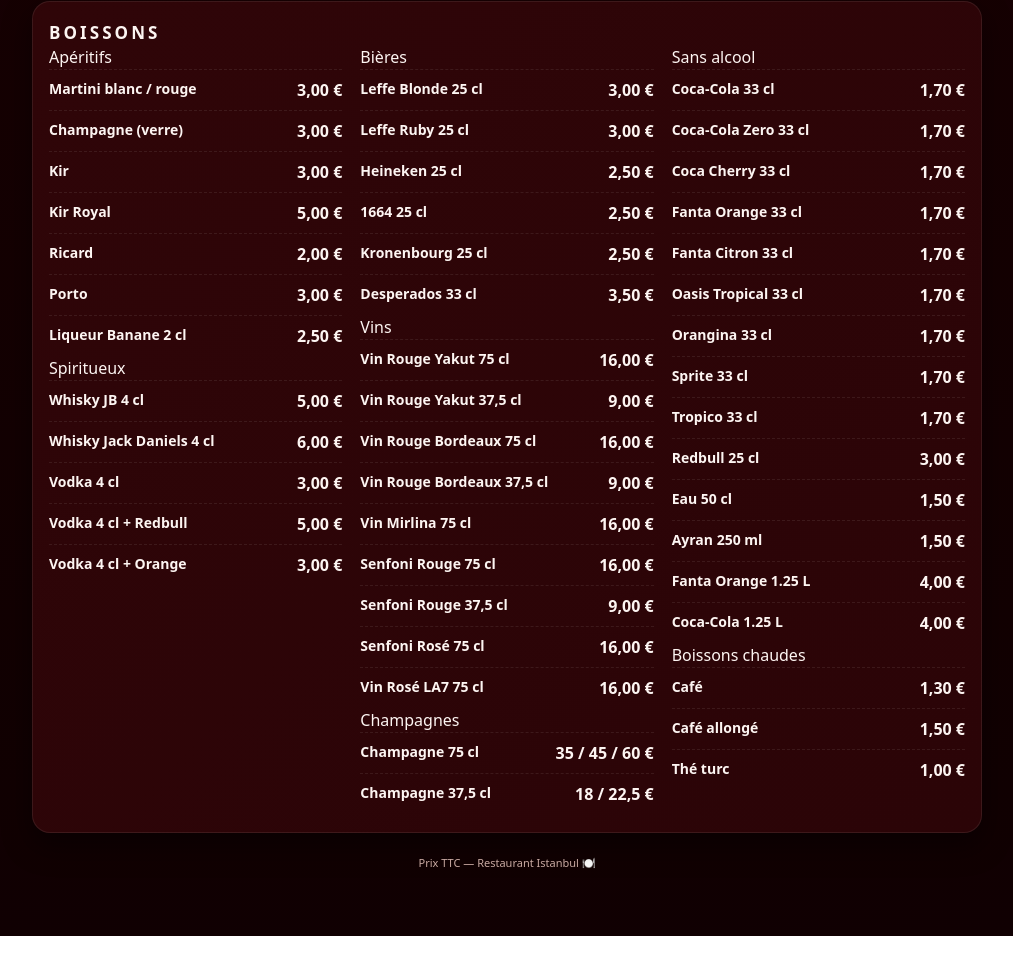
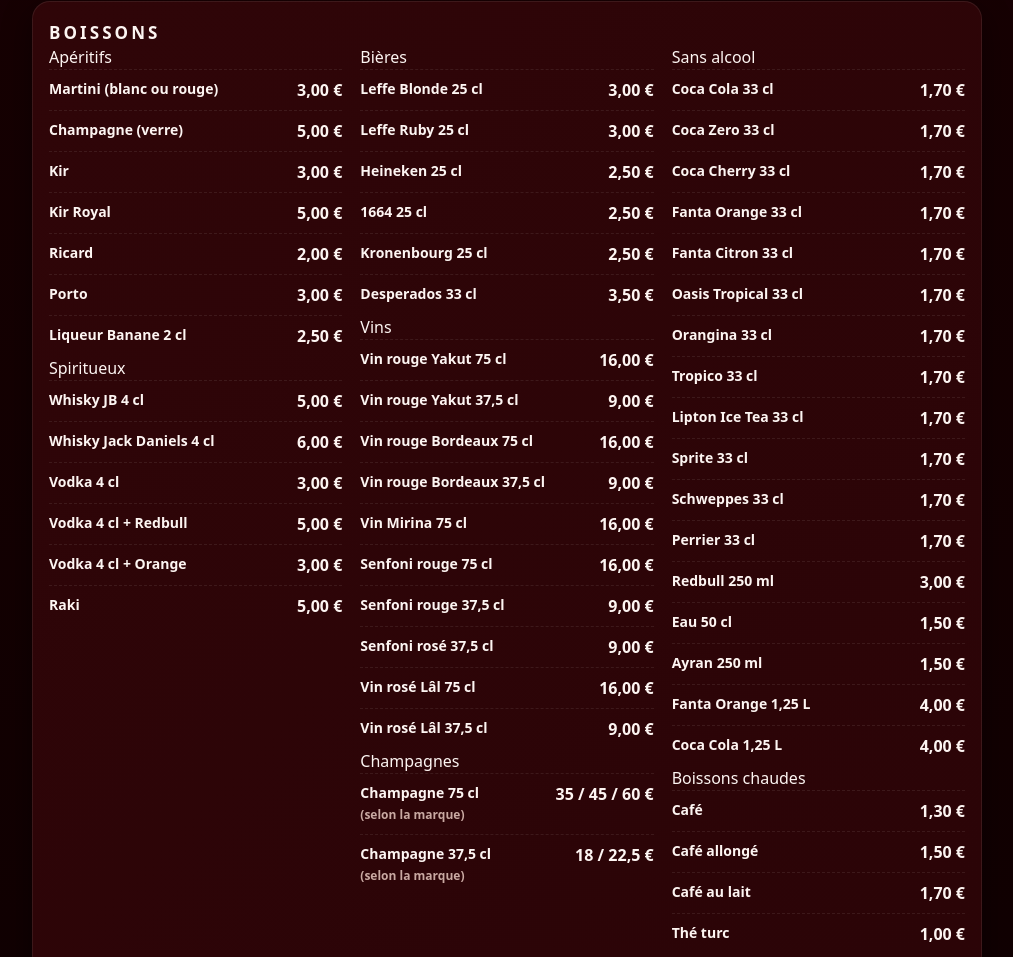
Before and after one commit to RestaurantIstanbul/Menu, a plain HTML site: page index.html in a window 1280 px wide. Shown: the part 3173-4130 px from the top of the page, without its empty margins (133-1146 px from the left). Before the commit the page ends 4109 px from the top, so only its background shows below. Drawn offline with Linux system fonts and the light colour scheme.

Commit message:
Update index.html

```diff
--- a/index.html
+++ b/index.html
@@ -538,93 +538,211 @@
 
   <div class="columns-3">
 
-    <!-- APERITIFS -->
+    <!-- APÉRITIFS & SPIRITUEUX -->
     <div>
       <div class="sub-heading">Apéritifs</div>
-      <div class="item"><div class="item-main"><div class="item-title">Martini blanc / rouge</div></div><div class="item-price">3,00 €</div></div>
-      <div class="item"><div class="item-main"><div class="item-title">Champagne (verre)</div></div><div class="item-price">3,00 €</div></div>
-      <div class="item"><div class="item-main"><div class="item-title">Kir</div></div><div class="item-price">3,00 €</div></div>
-      <div class="item"><div class="item-main"><div class="item-title">Kir Royal</div></div><div class="item-price">5,00 €</div></div>
-      <div class="item"><div class="item-main"><div class="item-title">Ricard</div></div><div class="item-price">2,00 €</div></div>
-      <div class="item"><div class="item-main"><div class="item-title">Porto</div></div><div class="item-price">3,00 €</div></div>
-      <div class="item"><div class="item-main"><div class="item-title">Liqueur Banane 2 cl</div></div><div class="item-price">2,50 €</div></div>
+
+      <div class="item">
+        <div class="item-main"><div class="item-title">Martini (blanc ou rouge)</div></div>
+        <div class="item-price">3,00 €</div>
+      </div>
+
+      <div class="item">
+        <div class="item-main"><div class="item-title">Champagne (verre)</div></div>
+        <div class="item-price">5,00 €</div>
+      </div>
+
+      <div class="item">
+        <div class="item-main"><div class="item-title">Kir</div></div>
+        <div class="item-price">3,00 €</div>
+      </div>
+
+      <div class="item">
+        <div class="item-main"><div class="item-title">Kir Royal</div></div>
+        <div class="item-price">5,00 €</div>
+      </div>
+
+      <div class="item">
+        <div class="item-main"><div class="item-title">Ricard</div></div>
+        <div class="item-price">2,00 €</div>
+      </div>
+
+      <div class="item">
+        <div class="item-main"><div class="item-title">Porto</div></div>
+        <div class="item-price">3,00 €</div>
+      </div>
+
+      <div class="item">
+        <div class="item-main"><div class="item-title">Liqueur Banane 2 cl</div></div>
+        <div class="item-price">2,50 €</div>
+      </div>
 
       <div class="sub-heading">Spiritueux</div>
 
-      <div class="item"><div class="item-main"><div class="item-title">Whisky JB 4 cl</div></div><div class="item-price">5,00 €</div></div>
-      <div class="item"><div class="item-main"><div class="item-title">Whisky Jack Daniels 4 cl</div></div><div class="item-price">6,00 €</div></div>
+      <div class="item">
+        <div class="item-main"><div class="item-title">Whisky JB 4 cl</div></div>
+        <div class="item-price">5,00 €</div>
+      </div>
 
-      <div class="item"><div class="item-main"><div class="item-title">Vodka 4 cl</div></div><div class="item-price">3,00 €</div></div>
+      <div class="item">
+        <div class="item-main"><div class="item-title">Whisky Jack Daniels 4 cl</div></div>
+        <div class="item-price">6,00 €</div>
+      </div>
 
-      <div class="item"><div class="item-main"><div class="item-title">Vodka 4 cl + Redbull</div></div><div class="item-price">5,00 €</div></div>
+      <div class="item">
+        <div class="item-main"><div class="item-title">Vodka 4 cl</div></div>
+        <div class="item-price">3,00 €</div>
+      </div>
 
-      <div class="item"><div class="item-main"><div class="item-title">Vodka 4 cl + Orange</div></div><div class="item-price">3,00 €</div></div>
+      <div class="item">
+        <div class="item-main"><div class="item-title">Vodka 4 cl + Redbull</div></div>
+        <div class="item-price">5,00 €</div>
+      </div>
 
+      <div class="item">
+        <div class="item-main"><div class="item-title">Vodka 4 cl + Orange</div></div>
+        <div class="item-price">3,00 €</div>
+      </div>
+
+      <div class="item">
+        <div class="item-main"><div class="item-title">Raki</div></div>
+        <div class="item-price">5,00 €</div>
+      </div>
     </div>
 
-    <!-- BIÈRES + VINS -->
+    <!-- BIÈRES, VINS, CHAMPAGNES -->
     <div>
       <div class="sub-heading">Bières</div>
 
-      <div class="item"><div class="item-main"><div class="item-title">Leffe Blonde 25 cl</div></div><div class="item-price">3,00 €</div></div>
-      <div class="item"><div class="item-main"><div class="item-title">Leffe Ruby 25 cl</div></div><div class="item-price">3,00 €</div></div>
-      <div class="item"><div class="item-main"><div class="item-title">Heineken 25 cl</div></div><div class="item-price">2,50 €</div></div>
-      <div class="item"><div class="item-main"><div class="item-title">1664 25 cl</div></div><div class="item-price">2,50 €</div></div>
-      <div class="item"><div class="item-main"><div class="item-title">Kronenbourg 25 cl</div></div><div class="item-price">2,50 €</div></div>
-      <div class="item"><div class="item-main"><div class="item-title">Desperados 33 cl</div></div><div class="item-price">3,50 €</div></div>
+      <div class="item">
+        <div class="item-main"><div class="item-title">Leffe Blonde 25 cl</div></div>
+        <div class="item-price">3,00 €</div>
+      </div>
+
+      <div class="item">
+        <div class="item-main"><div class="item-title">Leffe Ruby 25 cl</div></div>
+        <div class="item-price">3,00 €</div>
+      </div>
+
+      <div class="item">
+        <div class="item-main"><div class="item-title">Heineken 25 cl</div></div>
+        <div class="item-price">2,50 €</div>
+      </div>
+
+      <div class="item">
+        <div class="item-main"><div class="item-title">1664 25 cl</div></div>
+        <div class="item-price">2,50 €</div>
+      </div>
+
+      <div class="item">
+        <div class="item-main"><div class="item-title">Kronenbourg 25 cl</div></div>
+        <div class="item-price">2,50 €</div>
+      </div>
+
+      <div class="item">
+        <div class="item-main"><div class="item-title">Desperados 33 cl</div></div>
+        <div class="item-price">3,50 €</div>
+      </div>
 
       <div class="sub-heading">Vins</div>
 
-      <div class="item"><div class="item-main"><div class="item-title">Vin Rouge Yakut 75 cl</div></div><div class="item-price">16,00 €</div></div>
-      <div class="item"><div class="item-main"><div class="item-title">Vin Rouge Yakut 37,5 cl</div></div><div class="item-price">9,00 €</div></div>
+      <div class="item">
+        <div class="item-main"><div class="item-title">Vin rouge Yakut 75 cl</div></div>
+        <div class="item-price">16,00 €</div>
+      </div>
 
-      <div class="item"><div class="item-main"><div class="item-title">Vin Rouge Bordeaux 75 cl</div></div><div class="item-price">16,00 €</div></div>
-      <div class="item"><div class="item-main"><div class="item-title">Vin Rouge Bordeaux 37,5 cl</div></div><div class="item-price">9,00 €</div></div>
+      <div class="item">
+        <div class="item-main"><div class="item-title">Vin rouge Yakut 37,5 cl</div></div>
+        <div class="item-price">9,00 €</div>
+      </div>
 
-      <div class="item"><div class="item-main"><div class="item-title">Vin Mirlina 75 cl</div></div><div class="item-price">16,00 €</div></div>
+      <div class="item">
+        <div class="item-main"><div class="item-title">Vin rouge Bordeaux 75 cl</div></div>
+        <div class="item-price">16,00 €</div>
+      </div>
 
-      <div class="item"><div class="item-main"><div class="item-title">Senfoni Rouge 75 cl</div></div><div class="item-price">16,00 €</div></div>
-      <div class="item"><div class="item-main"><div class="item-title">Senfoni Rouge 37,5 cl</div></div><div class="item-price">9,00 €</div></div>
+      <div class="item">
+        <div class="item-main"><div class="item-title">Vin rouge Bordeaux 37,5 cl</div></div>
+        <div class="item-price">9,00 €</div>
+      </div>
 
-      <div class="item"><div class="item-main"><div class="item-title">Senfoni Rosé 75 cl</div></div><div class="item-price">16,00 €</div></div>
-      <div class="item"><div class="item-main"><div class="item-title">Vin Rosé LA7 75 cl</div></div><div class="item-price">16,00 €</div></div>
+      <div class="item">
+        <div class="item-main"><div class="item-title">Vin Mirina 75 cl</div></div>
+        <div class="item-price">16,00 €</div>
+      </div>
+
+      <div class="item">
+        <div class="item-main"><div class="item-title">Senfoni rouge 75 cl</div></div>
+        <div class="item-price">16,00 €</div>
+      </div>
+
+      <div class="item">
+        <div class="item-main"><div class="item-title">Senfoni rouge 37,5 cl</div></div>
+        <div class="item-price">9,00 €</div>
+      </div>
+
+      <div class="item">
+        <div class="item-main"><div class="item-title">Senfoni rosé 37,5 cl</div></div>
+        <div class="item-price">9,00 €</div>
+      </div>
+
+      <div class="item">
+        <div class="item-main"><div class="item-title">Vin rosé Lâl 75 cl</div></div>
+        <div class="item-price">16,00 €</div>
+      </div>
+
+      <div class="item">
+        <div class="item-main"><div class="item-title">Vin rosé Lâl 37,5 cl</div></div>
+        <div class="item-price">9,00 €</div>
+      </div>
 
       <div class="sub-heading">Champagnes</div>
-      <div class="item"><div class="item-main"><div class="item-title">Champagne 75 cl</div></div><div class="item-price">35 / 45 / 60 €</div></div>
-      <div class="item"><div class="item-main"><div class="item-title">Champagne 37,5 cl</div></div><div class="item-price">18 / 22,5 €</div></div>
+
+      <div class="item">
+        <div class="item-main"><div class="item-title">Champagne 75 cl<br><span class="item-desc">(selon la marque)</span></div></div>
+        <div class="item-price">35 / 45 / 60 €</div>
+      </div>
+
+      <div class="item">
+        <div class="item-main">
+          <div class="item-title">Champagne 37,5 cl<br><span class="item-desc">(selon la marque)</span></div>
+        </div>
+        <div class="item-price">18 / 22,5 €</div>
+      </div>
     </div>
 
-    <!-- SANS ALCOOL + CHAUDS -->
+    <!-- SANS ALCOOL & CHAUDS -->
     <div>
       <div class="sub-heading">Sans alcool</div>
 
-      <div class="item"><div class="item-main"><div class="item-title">Coca-Cola 33 cl</div></div><div class="item-price">1,70 €</div></div>
-      <div class="item"><div class="item-main"><div class="item-title">Coca-Cola Zero 33 cl</div></div><div class="item-price">1,70 €</div></div>
+      <div class="item"><div class="item-main"><div class="item-title">Coca Cola 33 cl</div></div><div class="item-price">1,70 €</div></div>
+      <div class="item"><div class="item-main"><div class="item-title">Coca Zero 33 cl</div></div><div class="item-price">1,70 €</div></div>
       <div class="item"><div class="item-main"><div class="item-title">Coca Cherry 33 cl</div></div><div class="item-price">1,70 €</div></div>
 
       <div class="item"><div class="item-main"><div class="item-title">Fanta Orange 33 cl</div></div><div class="item-price">1,70 €</div></div>
       <div class="item"><div class="item-main"><div class="item-title">Fanta Citron 33 cl</div></div><div class="item-price">1,70 €</div></div>
 
       <div class="item"><div class="item-main"><div class="item-title">Oasis Tropical 33 cl</div></div><div class="item-price">1,70 €</div></div>
+      <div class="item"><div class="item-main"><div class="item-title">Orangina 33 cl</div></div><div class="item-price">1,70 €</div></div>
+      <div class="item"><div class="item-main"><div class="item-title">Tropico 33 cl</div></div><div class="item-price">1,70 €</div></div>
+      <div class="item"><div class="item-main"><div class="item-title">Lipton Ice Tea 33 cl</div></div><div class="item-price">1,70 €</div></div>
+      <div class="item"><div class="item-main"><div class="item-title">Sprite 33 cl</div></div><div class="item-price">1,70 €</div></div>
+      <div class="item"><div class="item-main"><div class="item-title">Schweppes 33 cl</div></div><div class="item-price">1,70 €</div></div>
+      <div class="item"><div class="item-main"><div class="item-title">Perrier 33 cl</div></div><div class="item-price">1,70 €</div></div>
 
-      <div class="item"><div class="item-main"><div class="item-title">Orangina 33 cl</div></div><div class="item-price">1,70 €</div></div>
-
-      <div class="item"><div class="item-main"><div class="item-title">Sprite 33 cl</div></div><div class="item-price">1,70 €</div></div>
-
-      <div class="item"><div class="item-main"><div class="item-title">Tropico 33 cl</div></div><div class="item-price">1,70 €</div></div>
-
-      <div class="item"><div class="item-main"><div class="item-title">Redbull 25 cl</div></div><div class="item-price">3,00 €</div></div>
+      <div class="item"><div class="item-main"><div class="item-title">Redbull 250 ml</div></div><div class="item-price">3,00 €</div></div>
 
       <div class="item"><div class="item-main"><div class="item-title">Eau 50 cl</div></div><div class="item-price">1,50 €</div></div>
       <div class="item"><div class="item-main"><div class="item-title">Ayran 250 ml</div></div><div class="item-price">1,50 €</div></div>
 
-      <div class="item"><div class="item-main"><div class="item-title">Fanta Orange 1.25 L</div></div><div class="item-price">4,00 €</div></div>
-      <div class="item"><div class="item-main"><div class="item-title">Coca-Cola 1.25 L</div></div><div class="item-price">4,00 €</div></div>
+      <div class="item"><div class="item-main"><div class="item-title">Fanta Orange 1,25 L</div></div><div class="item-price">4,00 €</div></div>
+      <div class="item"><div class="item-main"><div class="item-title">Coca Cola 1,25 L</div></div><div class="item-price">4,00 €</div></div>
 
       <div class="sub-heading">Boissons chaudes</div>
 
       <div class="item"><div class="item-main"><div class="item-title">Café</div></div><div class="item-price">1,30 €</div></div>
       <div class="item"><div class="item-main"><div class="item-title">Café allongé</div></div><div class="item-price">1,50 €</div></div>
+      <div class="item"><div class="item-main"><div class="item-title">Café au lait</div></div><div class="item-price">1,70 €</div></div>
       <div class="item"><div class="item-main"><div class="item-title">Thé turc</div></div><div class="item-price">1,00 €</div></div>
 
     </div>
```
